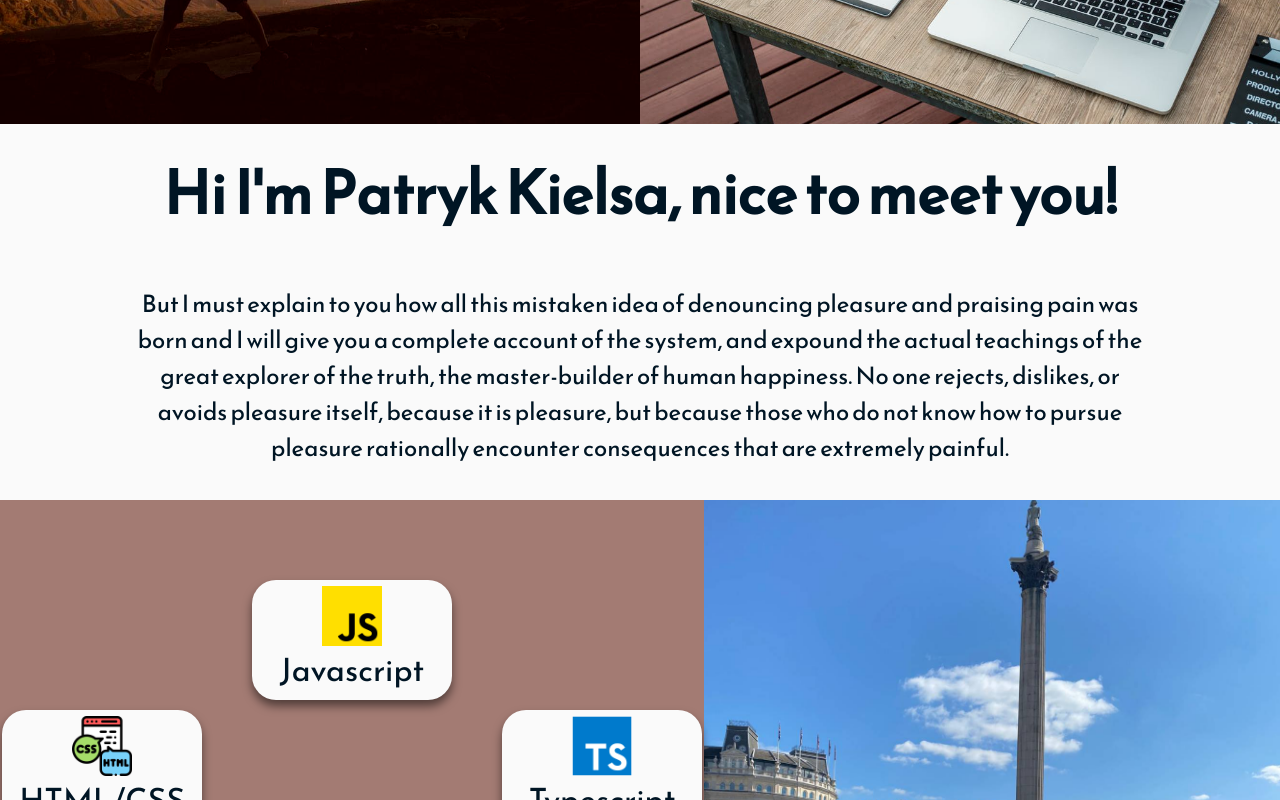
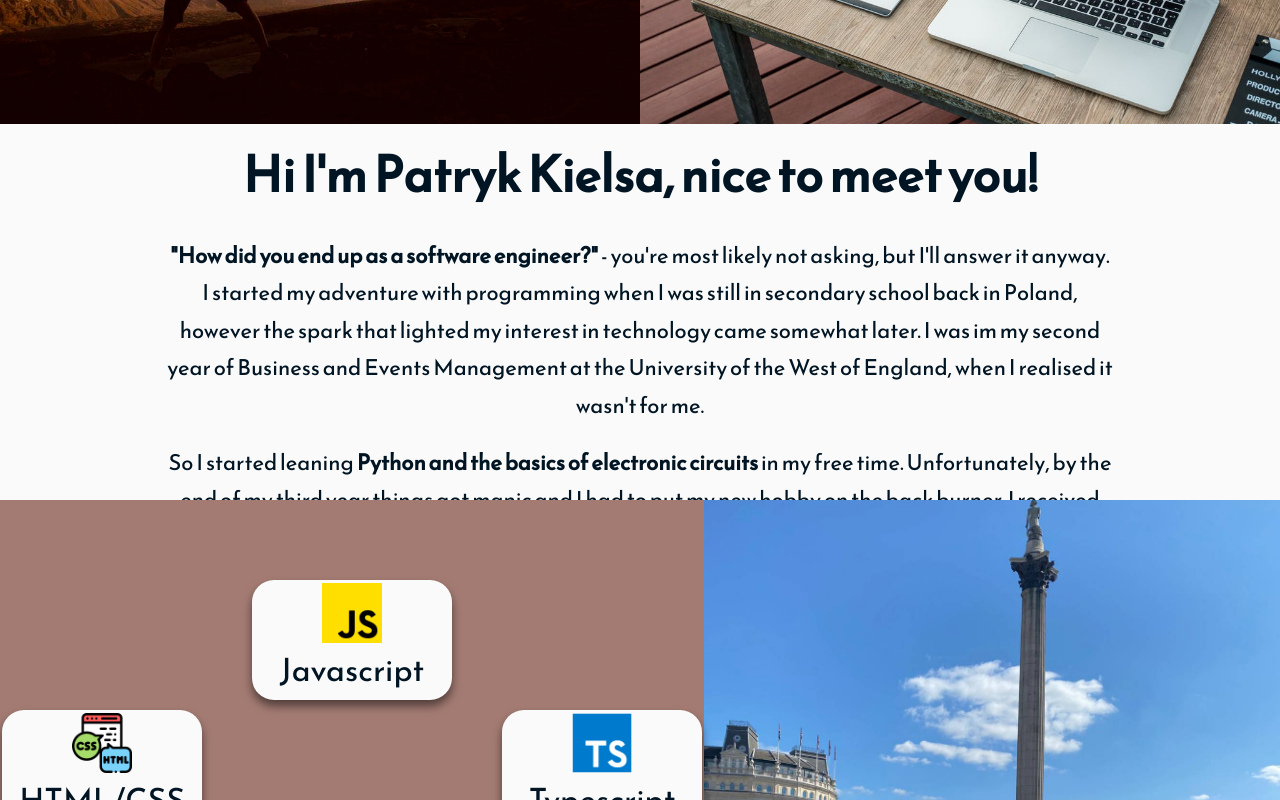
Before and after one commit to MightyKielsa/my_professional_page, a SvelteKit app: page / in a window 1280 px wide. Shown: the part 300-1100 px from the top of the page. Built offline with nearby package versions, Linux system fonts and the light colour scheme.

Commit message:
dummy data switched for actual data

```diff
--- a/src/lib/SkillCard.svelte
+++ b/src/lib/SkillCard.svelte
@@ -21,7 +21,7 @@
 			<img src={$skillContext.skillImg} alt="logo" class="skill-card-img" />
 			<h3>{$skillContext.skillName}</h3>
 		</div>
-		<p><b>Desription: </b> {$skillContext.info}</p>
+		<p>{$skillContext.info}</p>
 		<b>Projects: </b>
 		<ul>
 			{#each $skillContext.projectsArr as project}
@@ -34,6 +34,13 @@
 <style>
 	ul {
 		list-style: none;
+		margin-top: 0;
+	}
+
+	p {
+		width: 90%;
+		margin-top: 0;
+		margin-bottom: 10px;
 	}
 
 	#skill-card-main {
@@ -50,7 +57,7 @@
 	}
 	.skill-card-container {
 		width: 500px;
-		height: 450px;
+		height: 500px;
 		background-color: var(--background);
 		border-radius: 24px;
 		border: solid;
--- a/src/routes/+page.svelte
+++ b/src/routes/+page.svelte
@@ -67,7 +67,7 @@
 			skillImg: '/js.png',
 			skillAlt: 'JS icon',
 			skillId: 1,
-			info: 'blah blah blah',
+			info: 'I learned JS during an intensive bootcamp at School of Code. Most of my projecs are currently written in this language',
 			projectsArr: [
 				{
 					projectName: 'Bootcam Adiutor',
@@ -82,7 +82,7 @@
 			skillImg: '/typescript.png',
 			skillAlt: 'Typescript icon',
 			skillId: 2,
-			info: 'blah blah blah',
+			info: 'I was introduced to Typesctipt by School of Code, one of my projects is written in this JS superset.',
 			projectsArr: [{ projectName: 'Weather App', projectUrl: '#' }]
 		},
 		{
@@ -90,7 +90,7 @@
 			skillImg: '/html.png',
 			skillAlt: 'HTML and CSS icon',
 			skillId: 3,
-			info: 'blah blah blah',
+			info: 'I got introduced to the basics of HTML and CSS in secondary school. I decided re-learn it as part of my career change plan.',
 			projectsArr: [
 				{
 					projectName: 'Bootcam Adiutor',
@@ -109,7 +109,7 @@
 			skillImg: '/atom.png',
 			skillAlt: 'React icon',
 			skillId: 4,
-			info: 'blah blah blah',
+			info: 'School of Code provided me not only with fundamentals of JS, but also allowed me to explore React and concepts necessary for learning other frameworks.',
 			projectsArr: [
 				{
 					projectName: 'Bootcam Adiutor',
@@ -124,7 +124,7 @@
 			skillImg: '/svelte.png',
 			skillAlt: 'Svelte icon',
 			skillId: 5,
-			info: 'blah blah blah',
+			info: "I heard about Svelte from a person close to me, and I decided to explore it as part of my learning journey. I fell in love with it's simplicity and efficiency",
 			projectsArr: [
 				{
 					projectName: 'This page!',
@@ -137,7 +137,7 @@
 			skillImg: '/node-js.png',
 			skillAlt: 'Node icon',
 			skillId: 6,
-			info: 'blah blah blah',
+			info: 'Since front-end is only half the story, I learned node.js and the magic of the back end at School of Code. I used this framework in all of my full-stack projects',
 			projectsArr: [
 				{
 					projectName: 'Bootcam Adiutor',
@@ -151,7 +151,7 @@
 			skillImg: '/sql-server.png',
 			skillAlt: 'SQL icon',
 			skillId: 7,
-			info: 'blah blah blah',
+			info: 'More specifically PostgreSQL! It was taugth to me as a tool for managing relational databases and me and my teams used it in most of our projects.',
 			projectsArr: [
 				{
 					projectName: 'Bootcam Adiutor',
@@ -165,7 +165,7 @@
 			skillImg: '/amazon-aws.png',
 			skillAlt: 'AWS icon',
 			skillId: 8,
-			info: 'blah blah blah',
+			info: 'Me and my team used AWS Amplify and Cognito in our project TurnUp to handle deployment and authentication, despite a steep learning curve it is a great tool to work with.',
 			projectsArr: [
 				{ projectName: 'turnUp', projectUrl: 'https://github.com/MightyKielsa/turnUp_front-end' }
 			]
@@ -227,13 +227,22 @@
 			<div class="about-me-div">
 				<h1>Hi I'm Patryk Kielsa, nice to meet you!</h1>
 				<p>
-					But I must explain to you how all this mistaken idea of denouncing pleasure and praising
-					pain was born and I will give you a complete account of the system, and expound the actual
-					teachings of the great explorer of the truth, the master-builder of human happiness. No
-					one rejects, dislikes, or avoids pleasure itself, because it is pleasure, but because
-					those who do not know how to pursue pleasure rationally encounter consequences that are
-					extremely painful.
+					<b>"How did you end up as a software engineer?"</b> - you're most likely not asking, but I'll
+					answer it anyway. I started my adventure with programming when I was still in secondary school
+					back in Poland, however the spark that lighted my interest in technology came somewhat later.
+					I was im my second year of Business and Events Management at the University of the West of
+					England, when I realised it wasn't for me.
 				</p>
+				<p>
+					So I started leaning <b>Python and the basics of electronic circuits</b> in my free time.
+					Unfortunately, by the end of my third year things got manic and I had to put my new hobby
+					on the back burner. I received my degree and worked as a <b>trade show manager</b> for 2
+					years. While I learned many invaluable lessons during that time, I still felt unfulfilled.
+					The pandemic helped me with the decision to quit by taking it out of my hand. So I picked
+					up a temporary job as a delivery driver and not-so-soon after I made a decision
+					<b>to change my career path and attend an intensive bootcamp</b> at School of Code.
+				</p>
+				<p>And so I learned...</p>
 			</div>
 		</section>
 		<section class="skills-section-main-div">
@@ -303,7 +312,8 @@
 		--background: #fafafa;
 		--font-fam: 'Reem Kufi', sans-serif;
 		color: var(--primary-font-dark);
-		font-size: 24px;
+		font-size: 22px;
+		line-height: 1.7;
 	}
 
 	* {
@@ -326,8 +336,8 @@
 	}
 
 	h1 {
-		margin-top: 3vh;
-		font-size: 60px;
+		margin-top: 1vh;
+		font-size: 50px;
 		font-weight: 600;
 	}
 
@@ -346,13 +356,13 @@
 
 	.about-me {
 		display: flex;
-		width: 80%;
+		width: 74%;
 		text-align: center;
 		height: 47vh;
 	}
 
 	.about-me p {
-		margin-top: 48px;
+		margin-top: 20px;
 	}
 
 	/*____________________________SKILLS SECTION___________________________*/
```
